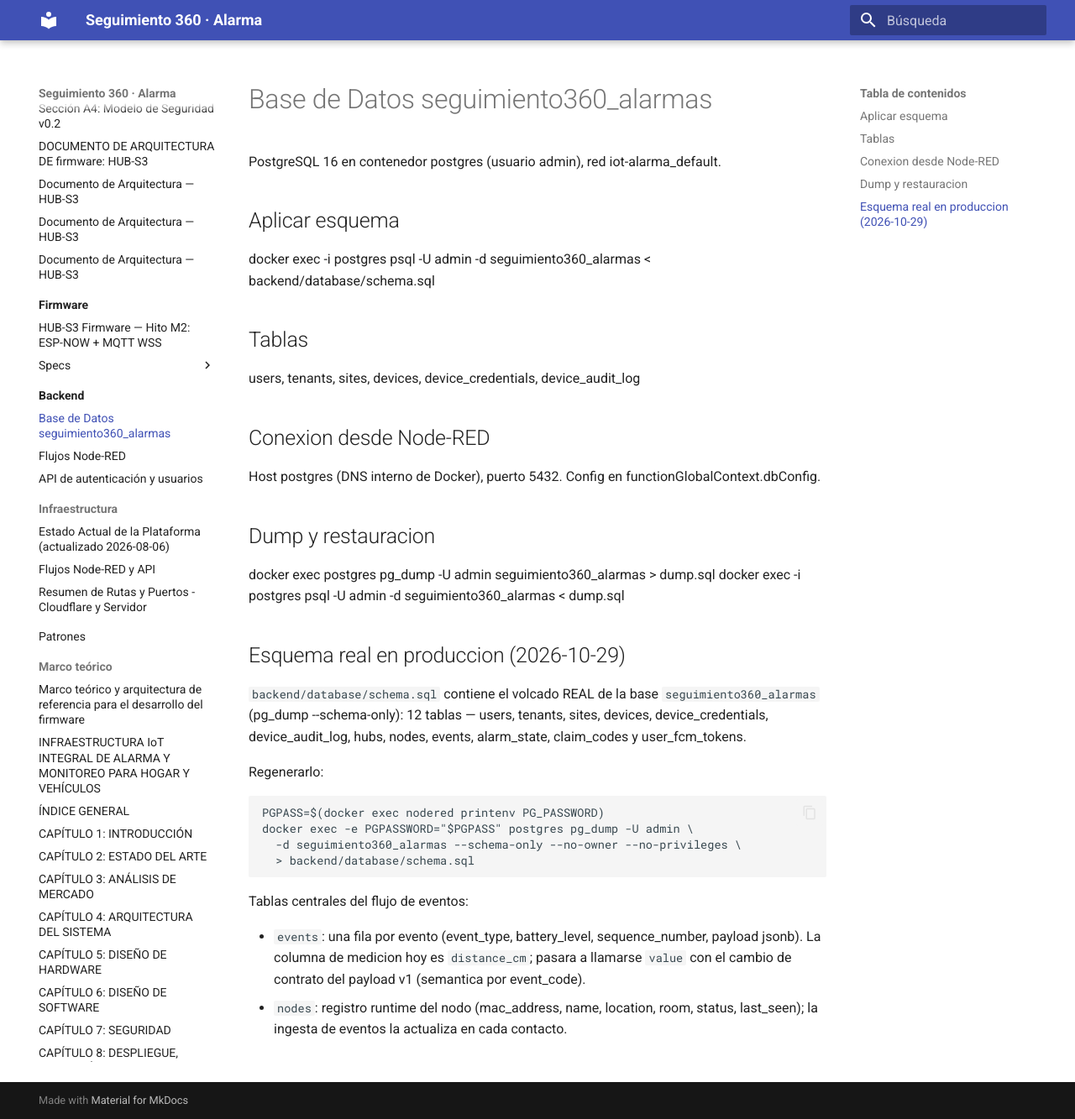
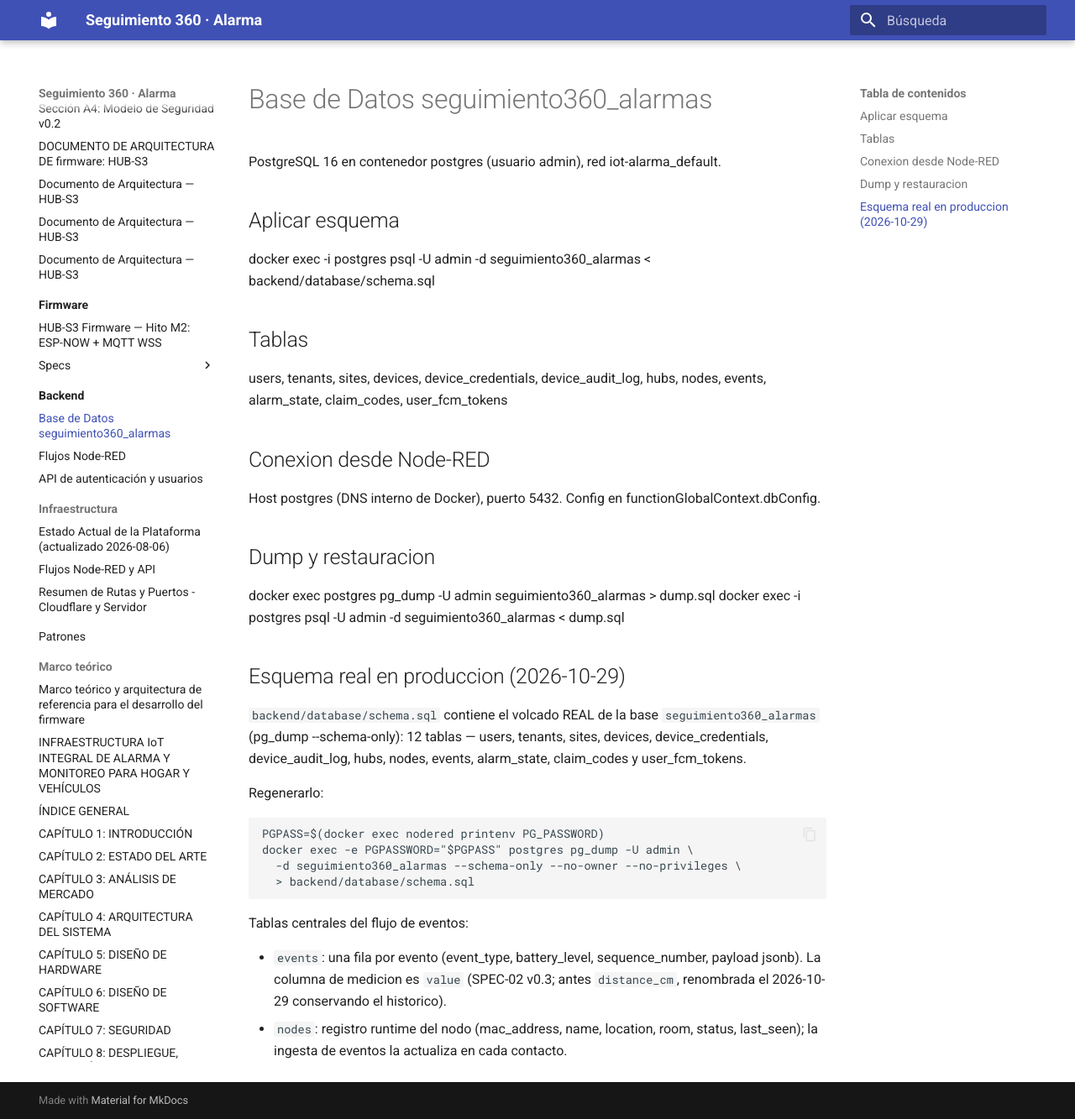
Before and after one commit to khalifa63/seguimiento360-alarma, an MkDocs documentation site: the page built from docs/backend/database.md, in a window 1280 px wide and 1333 px high. Shown: the whole window at 84% size. Built offline with MkDocs 1.6.1 and Material for MkDocs 9.7.7, drawn with Linux system fonts in a browser that asks for light colours.

Commit message:
chore(backend): events.distance_cm -> value (migracion BD + flujo de ingesta)
ALTER TABLE events RENAME COLUMN distance_cm TO value aplicado en produccion (sin perdida de datos). El flujo de ingesta escribe la nueva columna y acepta tanto la clave nueva value como la historica distance_cm del JSON del hub durante la transicion. La consulta de eventos expone value AS distance_cm mientras la UI termina su migracion. Snapshot y README actualizados.

```diff
--- a/docs/backend/database.md
+++ b/docs/backend/database.md
@@ -6,7 +6,8 @@
 docker exec -i postgres psql -U admin -d seguimiento360_alarmas < backend/database/schema.sql
 
 ## Tablas
-users, tenants, sites, devices, device_credentials, device_audit_log
+users, tenants, sites, devices, device_credentials, device_audit_log,
+hubs, nodes, events, alarm_state, claim_codes, user_fcm_tokens
 
 ## Conexion desde Node-RED
 Host postgres (DNS interno de Docker), puerto 5432. Config en functionGlobalContext.dbConfig.
@@ -32,8 +33,7 @@
 Tablas centrales del flujo de eventos:
 
 - `events`: una fila por evento (event_type, battery_level, sequence_number,
-  payload jsonb). La columna de medicion hoy es `distance_cm`; pasara a
-  llamarse `value` con el cambio de contrato del payload v1 (semantica por
-  event_code).
+  payload jsonb). La columna de medicion es `value` (SPEC-02 v0.3; antes
+  `distance_cm`, renombrada el 2026-10-29 conservando el historico).
 - `nodes`: registro runtime del nodo (mac_address, name, location, room,
   status, last_seen); la ingesta de eventos la actualiza en cada contacto.
```
Also changed, not shown: backend/nodered-flows/README.md (+6 -0 lines), docs/infraestructura/snapshots/flows-produccion-20261029.json.
